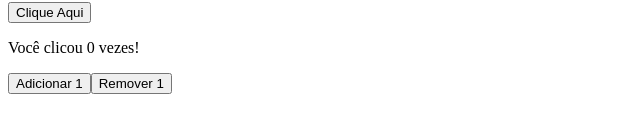
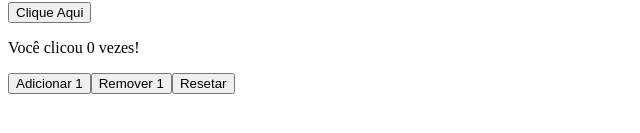
Before and after one commit to allysonlipe/aulas-react, a React (Vite) app: page / in a window 1280 px wide. Shown: the part 217-350 px from the top of the page, without its empty margins (0-640 px from the left). Built offline with nearby package versions, Linux system fonts and the light colour scheme.

Commit message:
adicionando a funcao resetar valor

```diff
--- a/src/components/ContadorV2.jsx
+++ b/src/components/ContadorV2.jsx
@@ -9,12 +9,16 @@ function ContadorV2() {
   const decrementar = () => {
     setContadorV2(contadorV2 - 1);
   };
+  const resetarValor = () => {
+    setContadorV2(0);
+  };
 
   return (
     <div>
       <p>Você clicou {contadorV2} vezes!</p>
       <button onClick={incrementar}> Adicionar 1</button>
       <button onClick={decrementar}> Remover 1</button>
+      <button onClick={resetarValor}> Resetar</button>
     </div>
   );
 }
```
